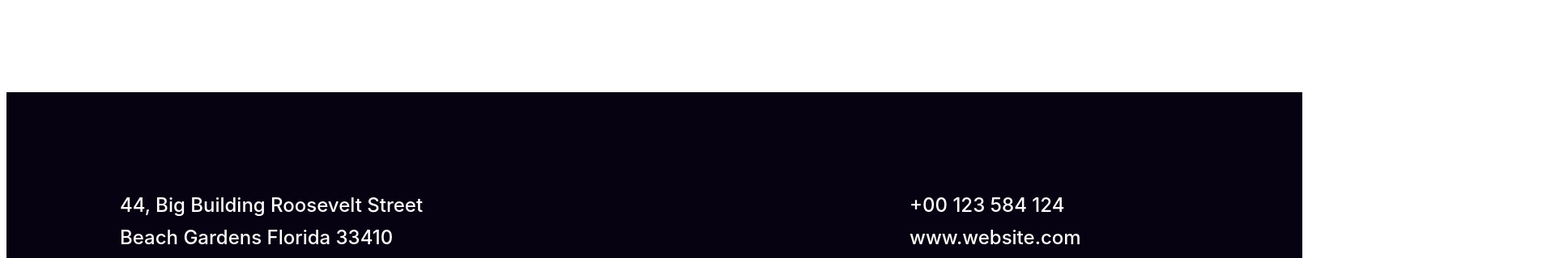
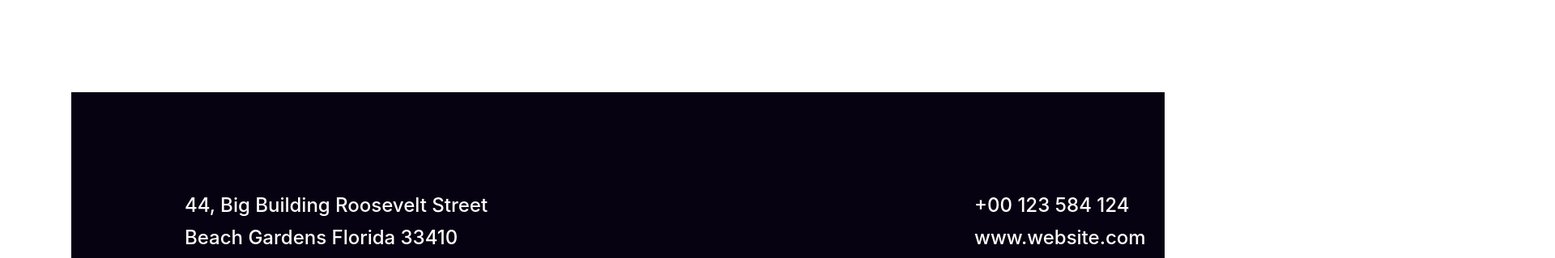
Before and after one commit to mobarak-06/assignment-1, a plain HTML site: page index.html in a window 1280 px wide. Shown: the part 4370-4689 px from the top of the page at 81% size, 1920 px wide, since content can reach past the window. Drawn offline with Linux system fonts and the light colour scheme.

Commit message:
samething added

```diff
--- a/styles/new-year.css
+++ b/styles/new-year.css
@@ -1,4 +1,7 @@
 /* banner section */
+*{
+
+}
 .banner{
     width: 1320px;
     height: 600px;
@@ -214,9 +217,11 @@ button{
     padding-top: 40px;
 }
 footer{
-    width: 1600px;
+    width: 1350px;
     height: 609px;
     background: #070211;
+    margin-left: 80px;
+
 }
 .foot-dis{
     color:#FFFFFF;
@@ -323,5 +328,5 @@ border: none;
     display: flex;
     justify-content: center;
     align-items: center;
-    gap: 0;
+     gap: 0;
 }
```
